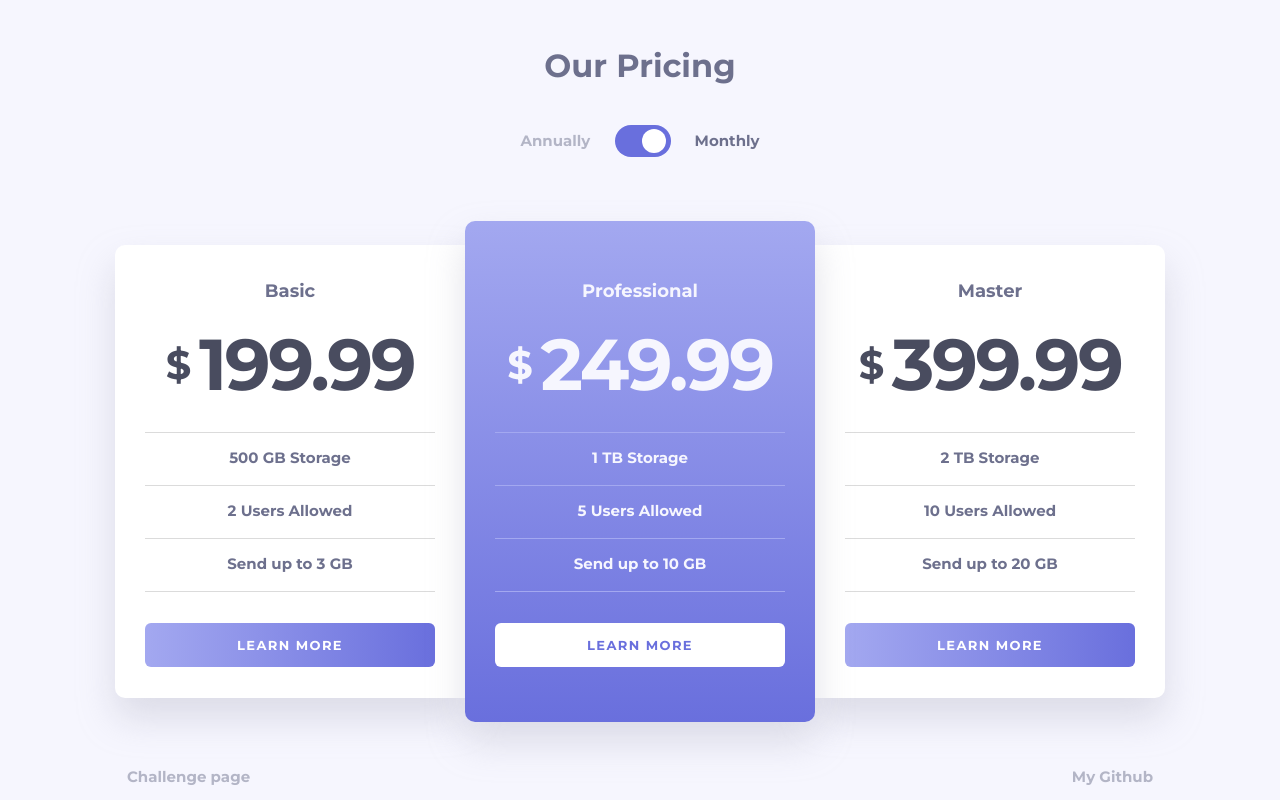
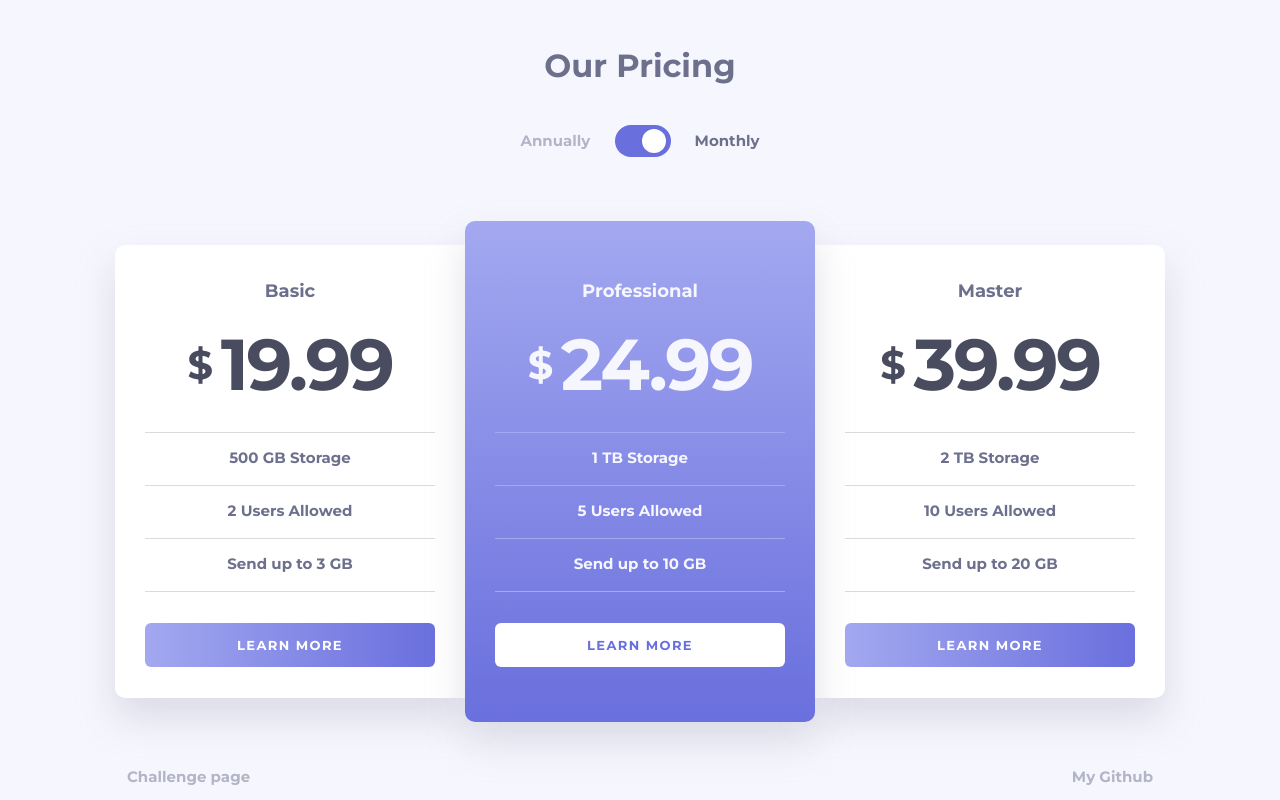
Before and after one commit to khoncharov/fm-pricing-component-with-toggle, a website built with Vite: page index.html in a window 1280 px wide. Built offline with nearby package versions, Linux system fonts and the light colour scheme; files whose address does not match are found by name.

Commit message:
fix: fix id repetition

```diff
--- a/index.html
+++ b/index.html
@@ -16,7 +16,6 @@
   <body>
     <div class="main-container">
       <div class="main-bg"></div>
-
       <main class="main">
         <h1 class="main__heading">Our Pricing</h1>
         <input type="radio" id="toggle-state-1" name="price-toggle" />
@@ -36,8 +35,8 @@
           <div class="card">
             <dt class="card__title">Basic</dt>
             <dd class="card__details">
-              <span class="card__price" id="price-month">19.99</span>
-              <span class="card__price" id="price-year">199.99</span>
+              <span class="card__price month">19.99</span>
+              <span class="card__price year">199.99</span>
               <span class="card__text-field">500 GB Storage</span>
               <span class="card__text-field">2 Users Allowed</span>
               <span class="card__text-field">Send up to 3 GB</span>
@@ -47,8 +46,8 @@
           <div class="card">
             <dt class="card__title">Professional</dt>
             <dd class="card__details">
-              <span class="card__price" id="price-month">24.99</span>
-              <span class="card__price" id="price-year">249.99</span>
+              <span class="card__price month">24.99</span>
+              <span class="card__price year">249.99</span>
               <span class="card__text-field">1 TB Storage</span>
               <span class="card__text-field">5 Users Allowed</span>
               <span class="card__text-field">Send up to 10 GB</span>
@@ -58,8 +57,8 @@
           <div class="card">
             <dt class="card__title">Master</dt>
             <dd class="card__details">
-              <span class="card__price" id="price-month">39.99</span>
-              <span class="card__price" id="price-year">399.99</span>
+              <span class="card__price month">39.99</span>
+              <span class="card__price year">399.99</span>
               <span class="card__text-field">2 TB Storage</span>
               <span class="card__text-field">10 Users Allowed</span>
               <span class="card__text-field">Send up to 20 GB</span>
@@ -77,7 +76,6 @@
         </div>
       </main>
     </div>
-
     <script type="module" src="./src/main.ts"></script>
   </body>
 </html>
--- a/src/styles/_content.scss
+++ b/src/styles/_content.scss
@@ -178,8 +178,8 @@
   }
 }
 
-#toggle-state-1:checked ~ .cards-container > .card .card__details > #price-month,
-#toggle-state-2:checked ~ .cards-container > .card .card__details > #price-year {
+#toggle-state-2:checked ~ .cards-container > .card .card__details > .month,
+#toggle-state-1:checked ~ .cards-container > .card .card__details > .year {
   display: flex;
 }
 
```
